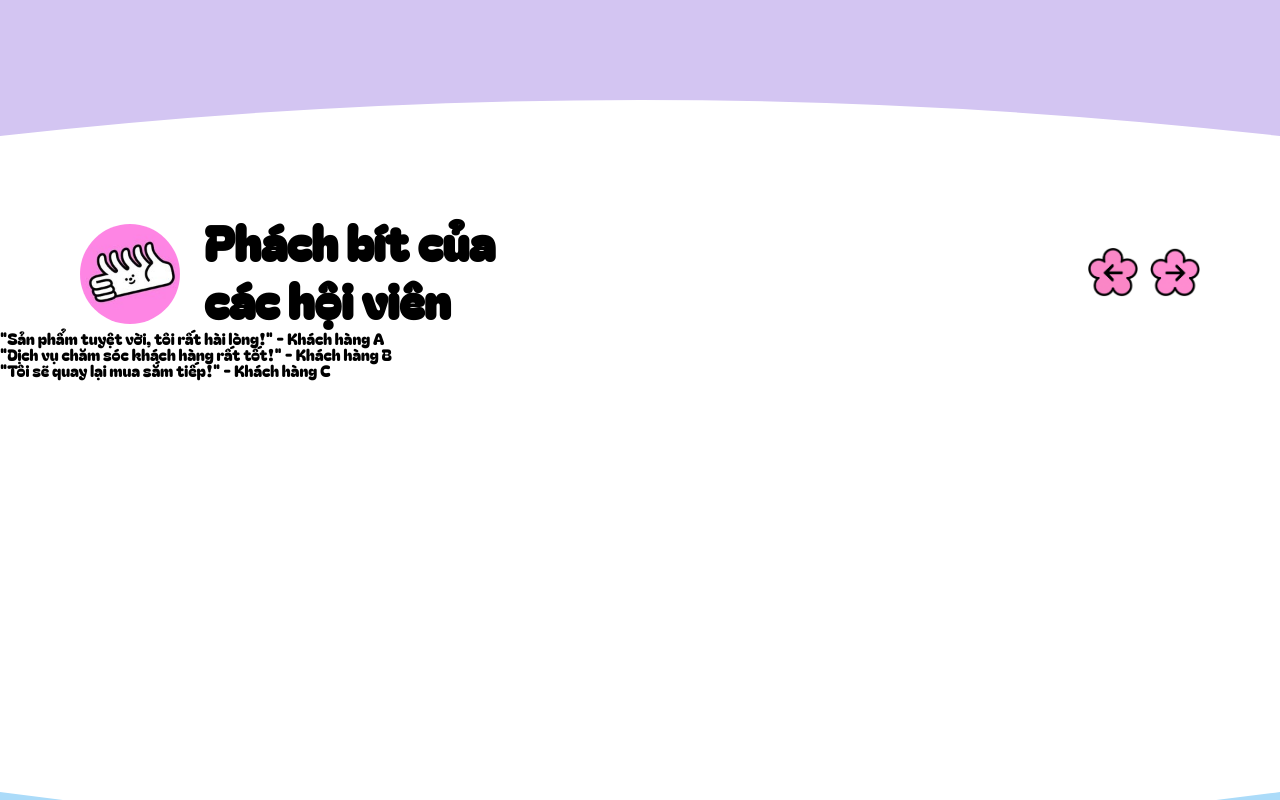
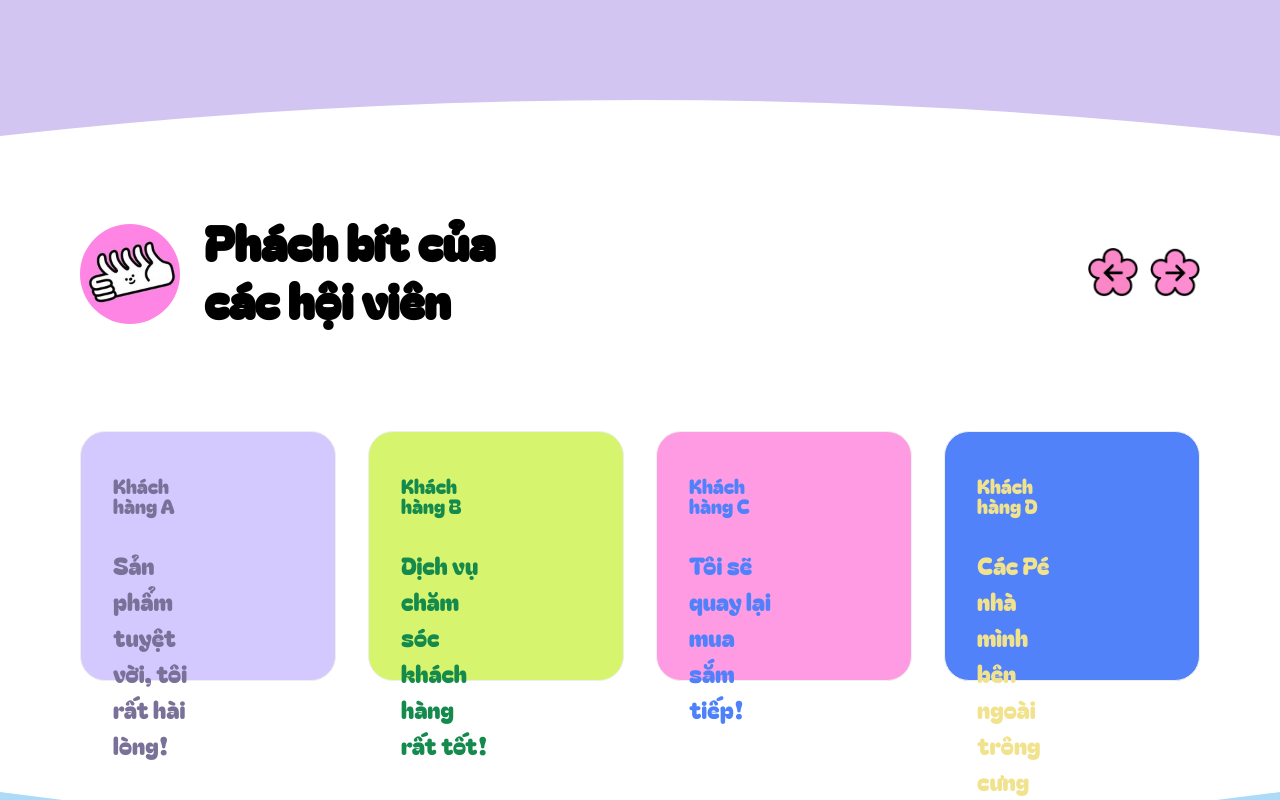
Before and after one commit to nhhoang14/DinhClub, a React (Vite) app: page / in a window 1280 px wide. Shown: the part 1320-2120 px from the top of the page. Built offline with nearby package versions, Linux system fonts and the light colour scheme; grey boxes are pictures that could not be loaded.

Commit message:
update file

```diff
--- /dev/null
+++ b/src/components/FeedbackCard.jsx
@@ -0,0 +1,15 @@
+import '../css/FeedbackCard.css';
+
+function FeedbackCard({ feedback }) {
+  return (
+    <div className="feedback-card" style={{ backgroundColor: feedback.bgColor, color: feedback.textColor }}>
+      <div className="fbcard-content">
+        <p className="fbcard-author">{feedback.author}</p>
+        <p className="fbcard-text">{feedback.text}</p>
+      </div>
+      <div style={{ backgroundImage: `url(${feedback.image})` }} className="fbcard-img"></div>
+    </div>
+  );
+}
+
+export default FeedbackCard;
--- /dev/null
+++ b/src/css/FeedbackCard.css
@@ -0,0 +1,23 @@
+.feedback-card{
+    width: 500px;
+    height: 250px;
+    display: flex;
+    flex-direction: row;
+    border: 1px solid #eee;
+    border-radius: 25px;
+}
+
+.fbcard-content{
+    width: 60%;
+    padding: 32px;
+}
+
+.fbcard-author{
+    font-size: 20px;
+    padding: 12px 0 32px;
+}
+
+.fbcard-text{
+    font-size: 24px;
+    line-height: 1.5;
+}
--- a/src/css/Homepage.css
+++ b/src/css/Homepage.css
@@ -130,6 +130,7 @@
     display: flex;
     flex-direction: column;
     padding-top: 80px;
+    gap: 100px;
 }
 
 .feedback-nav{
@@ -175,6 +176,13 @@
 .feedback-btn .feedback-icon {
     width: 50px;
     height: auto;
+}
+
+.feedback-content{
+    display: flex;
+    flex-direction: row;
+    gap: 32px;
+    padding: 0 80px;
 }
 
 /* ==================== location ==================== */
--- a/src/pages/HomePage.jsx
+++ b/src/pages/HomePage.jsx
@@ -8,6 +8,7 @@ import taiwan from '../images/logo_taiwan.jpg';
 import feedback from '../images/feedback.jpg';
 import back_btn from '../images/back_btn.png';
 import next_btn from '../images/next_btn.png';
+import FeedbackCard from '../components/FeedbackCard.jsx';
 
 function HomePage() {
   const navigate = useNavigate();
@@ -66,9 +67,10 @@ function HomePage() {
           </div>
         </div>
         <div className="feedback-content">
-          <p>"Sản phẩm tuyệt vời, tôi rất hài lòng!" - Khách hàng A</p>
-          <p>"Dịch vụ chăm sóc khách hàng rất tốt!" - Khách hàng B</p>
-          <p>"Tôi sẽ quay lại mua sắm tiếp!" - Khách hàng C</p>
+          <FeedbackCard feedback={{ text: "Sản phẩm tuyệt vời, tôi rất hài lòng!", author: "Khách hàng A", bgColor: "#D4C9FF" , textColor: "#7A7198" }} />
+          <FeedbackCard feedback={{ text: "Dịch vụ chăm sóc khách hàng rất tốt!", author: "Khách hàng B", bgColor: "#D7F46E", textColor: "#148A4D" }} />
+          <FeedbackCard feedback={{ text: "Tôi sẽ quay lại mua sắm tiếp!", author: "Khách hàng C", bgColor: "#FF9BE3", textColor: "#4F81FA" }} />
+          <FeedbackCard feedback={{ text: "Các Pé nhà mình bên ngoài trông cưng cáaa!", author: "Khách hàng D", bgColor: "#5182F9", textColor: "#F1E28D" }} />
         </div>
       </div>
 
```
